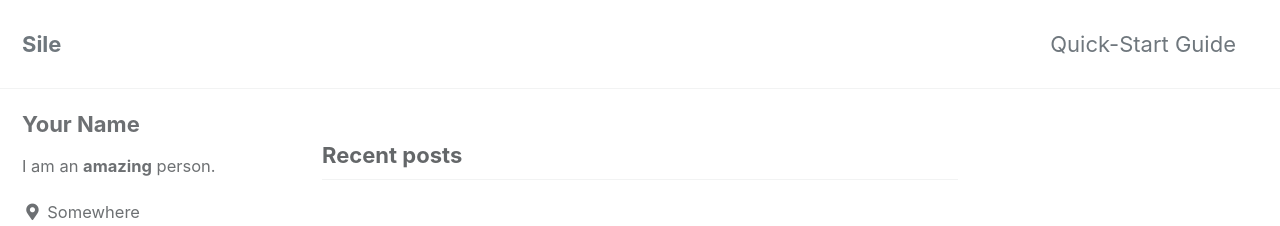
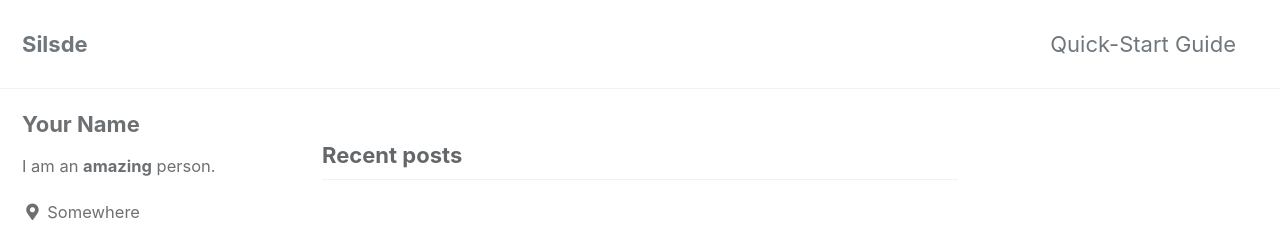
Before and after one commit to Yang-jaemin/Yang-jaemin.github.io, a Jekyll site: the page built from index.html, in a window 1280 px wide. Shown: the top 226 px of the page. Built offline with Jekyll 4.4.1, drawn with Linux system fonts in a browser that asks for light colours; cached includes are drawn as plain includes; the list of posts is cut into pages by our own code.

Commit message:
Update _config.yml

```diff
--- a/_config.yml
+++ b/_config.yml
@@ -16,7 +16,7 @@ minimal_mistakes_skin    : "default" # "air", "aqua", "contrast", "dark", "dirt"
 
 # Site Settings
 locale                   : "en-US"
-title                    : "Sile"
+title                    : "Silsde"
 title_separator          : "-"
 subtitle                 : # site tagline that appears below site title in masthead
 name                     : "Your Name"
```
